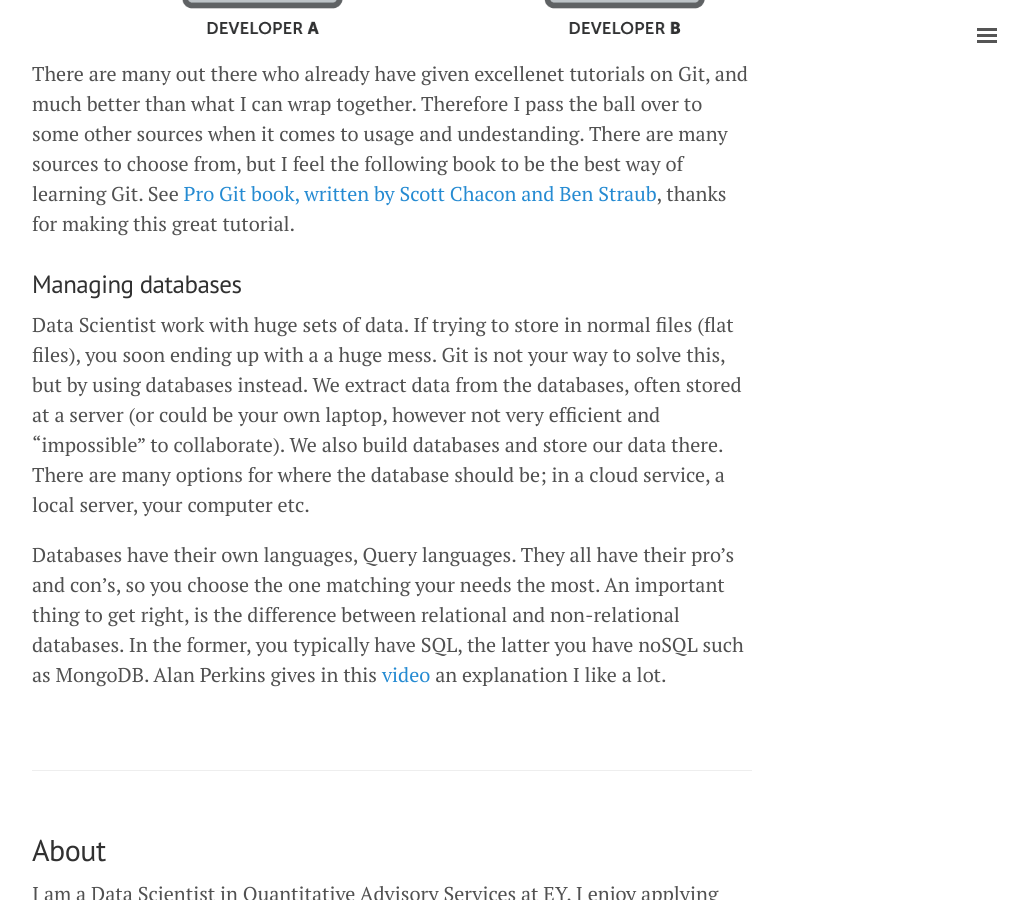
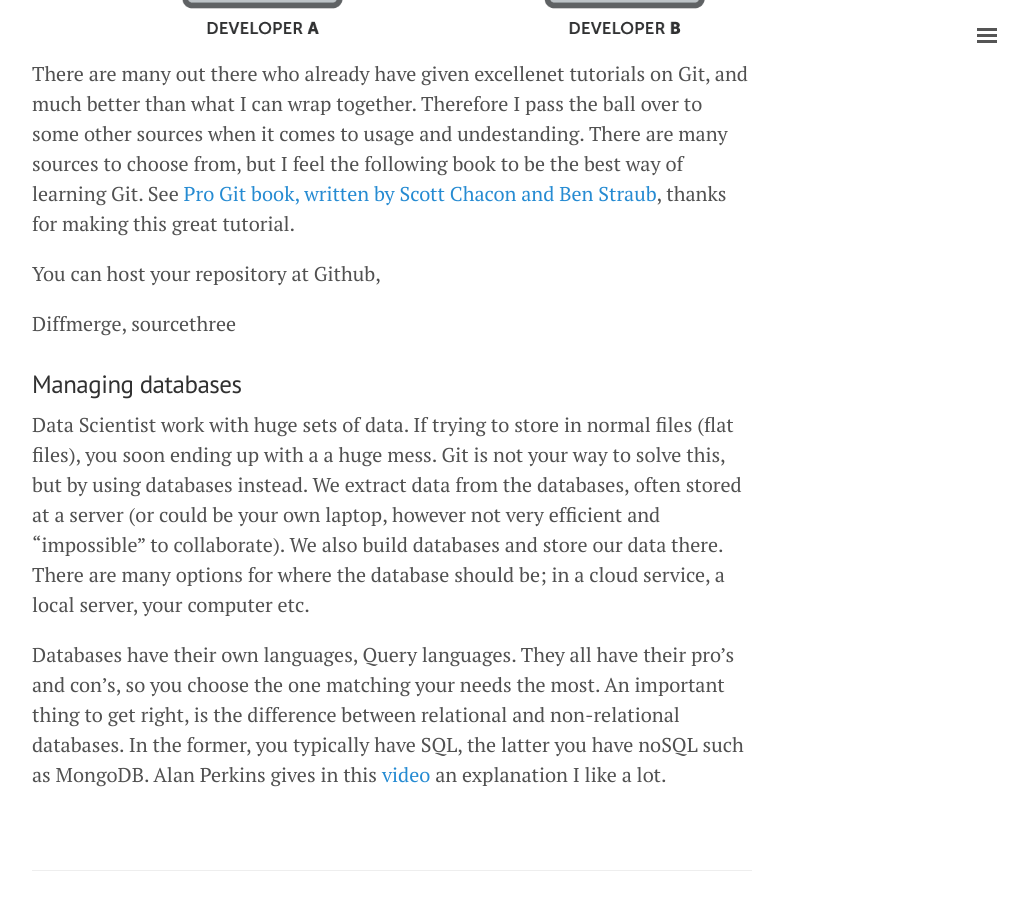
Before and after one commit to herman-hellenes/herman-hellenes.github.io, a Jekyll site: the page built from _posts/2017-08-18-Data-Scientist-Tools.md, in a window 1280 px wide and 900 px high, scrolled down 3002 px. Shown: the whole window, without its empty margins (248-1276 px from the left). Built offline with Jekyll 4.4.1, drawn with Linux system fonts in a browser that asks for light colours; nearby versions of some CDN libraries; comment, search, counter and statistics services are not loaded.

Commit message:
Update 2017-08-18-Data-Scientist-Tools.md

```diff
--- a/_posts/2017-08-18-Data-Scientist-Tools.md
+++ b/_posts/2017-08-18-Data-Scientist-Tools.md
@@ -40,7 +40,9 @@ To put it straight; Git is a must-have tool for developers for avioding a huge m
 
 There are many out there who already have given excellenet tutorials on Git, and much better than what I can wrap together. Therefore I pass the ball over to some other sources when it comes to usage and undestanding. There are many sources to choose from, but I feel the following book to be the best way of learning Git. See [Pro Git book, written by Scott Chacon and Ben Straub](https://git-scm.com/book/en/v2/Getting-Started-About-Version-Control), thanks for making this great tutorial.
 
+You can host your repository at Github,
 
+Diffmerge, sourcethree
 
 
 ### Managing databases
```
